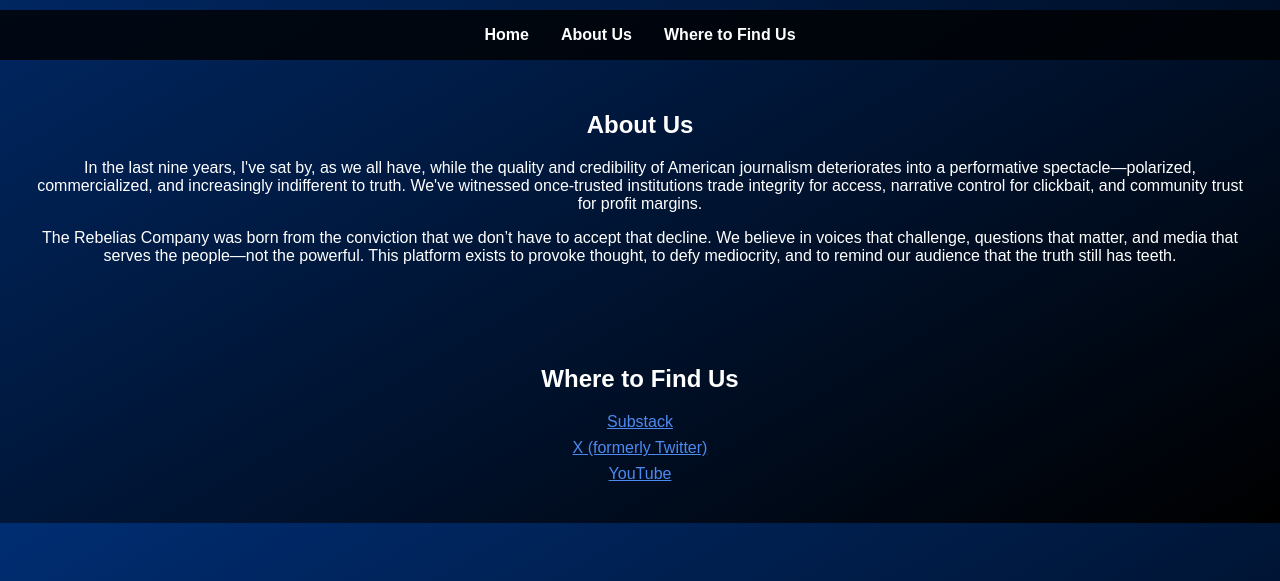
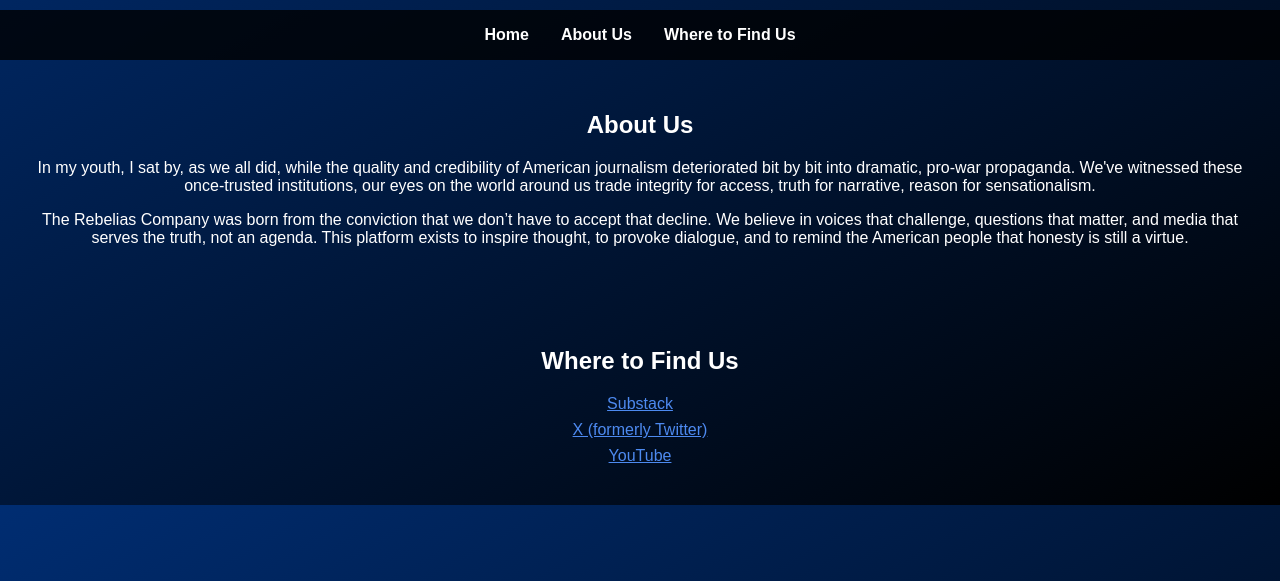
Before and after one commit to KasEl2088/trchq, a plain HTML site: page index.html in a window 1280 px wide. Shown: the part 219-800 px from the top of the page. Drawn offline with Linux system fonts and the light colour scheme.

Commit message:
Add files via upload

```diff
--- a/index.html
+++ b/index.html
@@ -1,3 +1,4 @@
+
 <!DOCTYPE html>
 <html lang="en">
 <head>
@@ -75,10 +76,10 @@
   <div class="content" id="about">
     <h2>About Us</h2>
     <p>
-      In the last nine years, I've sat by, as we all have, while the quality and credibility of American journalism deteriorates into a performative spectacle—polarized, commercialized, and increasingly indifferent to truth. We've witnessed once-trusted institutions trade integrity for access, narrative control for clickbait, and community trust for profit margins.
+      In my youth, I sat by, as we all did, while the quality and credibility of American journalism deteriorated bit by bit into dramatic, pro-war propaganda. We've witnessed these once-trusted institutions, our eyes on the world around us trade integrity for access, truth for narrative, reason for sensationalism.
     </p>
     <p>
-      The Rebelias Company was born from the conviction that we don’t have to accept that decline. We believe in voices that challenge, questions that matter, and media that serves the people—not the powerful. This platform exists to provoke thought, to defy mediocrity, and to remind our audience that the truth still has teeth.
+      The Rebelias Company was born from the conviction that we don’t have to accept that decline. We believe in voices that challenge, questions that matter, and media that serves the truth, not an agenda. This platform exists to inspire thought, to provoke dialogue, and to remind the American people that honesty is still a virtue.
     </p>
   </div>
 
```
